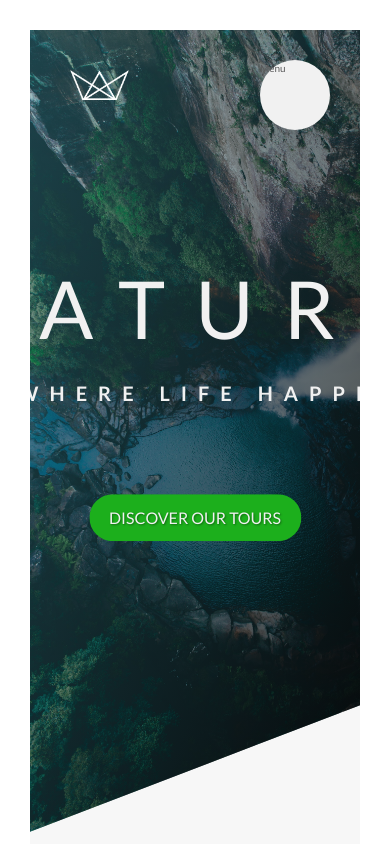
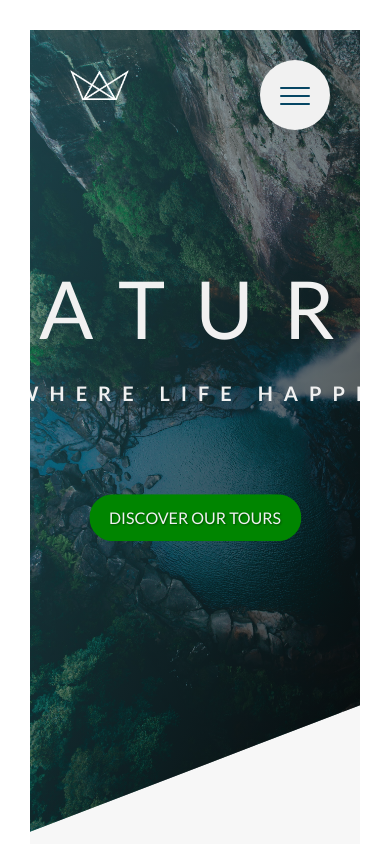
Before and after one commit to lillapetri/advancedCSS, a website: page Natours_project/index.html in a window 390 px wide. Shown: the top 844 px of the page. Drawn offline with Linux system fonts and the light colour scheme; some icons are missing.

Commit message:
Add hamburger icon to navigation

```diff
--- a/Natours_project/index.html
+++ b/Natours_project/index.html
@@ -13,7 +13,9 @@
 <body>
     <div class="navigation">
         <input type="checkbox" class="navigation__checkbox" id="navi-toggle">
-        <label for="navi-toggle" class="navigation__button">Menu</label>
+        <label for="navi-toggle" class="navigation__button">
+            <span class="navigation__icon">&nbsp;</span>
+        </label>
         <div class="navigation__background">&nbsp;</div>
         <nav class="navigation__nav">
             <ul class="navigation__list">
--- a/Natours_project/sass/abstracts/_variables.scss
+++ b/Natours_project/sass/abstracts/_variables.scss
@@ -2,7 +2,7 @@
 $light-blue: #9bd9e0;
 $medium-blue: #0a6b91;
 $dark-blue: #064664;
-$color-secondary: #1caf1c;
+$color-secondary: #008500;
 $grey: #59595a;
 $color-grey-light-1: #f7f7f7;
 $color-grey-dark-1: #999;
--- a/Natours_project/sass/layout/_navigation.scss
+++ b/Natours_project/sass/layout/_navigation.scss
@@ -3,6 +3,7 @@
         display: none;
     }
     &__button{
+        cursor: pointer;
         background-color: $white;
         height: 7rem;
         width: 7rem;
@@ -11,6 +12,7 @@
         top: 6rem;
         right: 6rem;
         z-index: 20;
+        text-align: center;
         box-shadow: 0 1rem 3rem rgba(black, .1);
     }
     &__background{
@@ -71,7 +73,7 @@
             transform: translateX(1rem);
         }
     }
-
+    // FUNCTIONALITY
     &__checkbox:checked ~ &__background {
         transform: scale(80);
     }
@@ -79,4 +81,49 @@
         opacity: 1;
         width: 100%;
     }
+
+    // ICON
+    &__icon {
+        position: relative;
+        margin-top: 3.5rem;
+        &,
+        &::before,
+        &::after {
+            width: 3rem;
+            height: 2px;
+            background-color: $dark-blue;
+            display: inline-block;
+            border-radius: 1px;
+
+
+        }
+        &::before,
+        &::after {
+            content: "";
+            position: absolute;
+            left: 0;
+            transition: all .2s;
+        }
+        &::before { top: -.8rem; }
+        &::after { top: .8rem; }
+    }
+
+    &__button:hover &__icon::before {
+        top: -1.1rem;
+    }
+    &__button:hover &__icon::after {
+        top: 1.1rem;
+    }
+
+    &__checkbox:checked + &__button &__icon {
+        background-color: transparent;
+    }
+    &__checkbox:checked + &__button &__icon::before {
+        transform: rotate(-135deg);
+        top: 0rem;
+    }
+    &__checkbox:checked + &__button &__icon::after {
+        transform: rotate(135deg);
+        top: 0rem;
+    }
 }
```
Also changed, not shown: Natours_project/sass/style.css, 1 other file.
